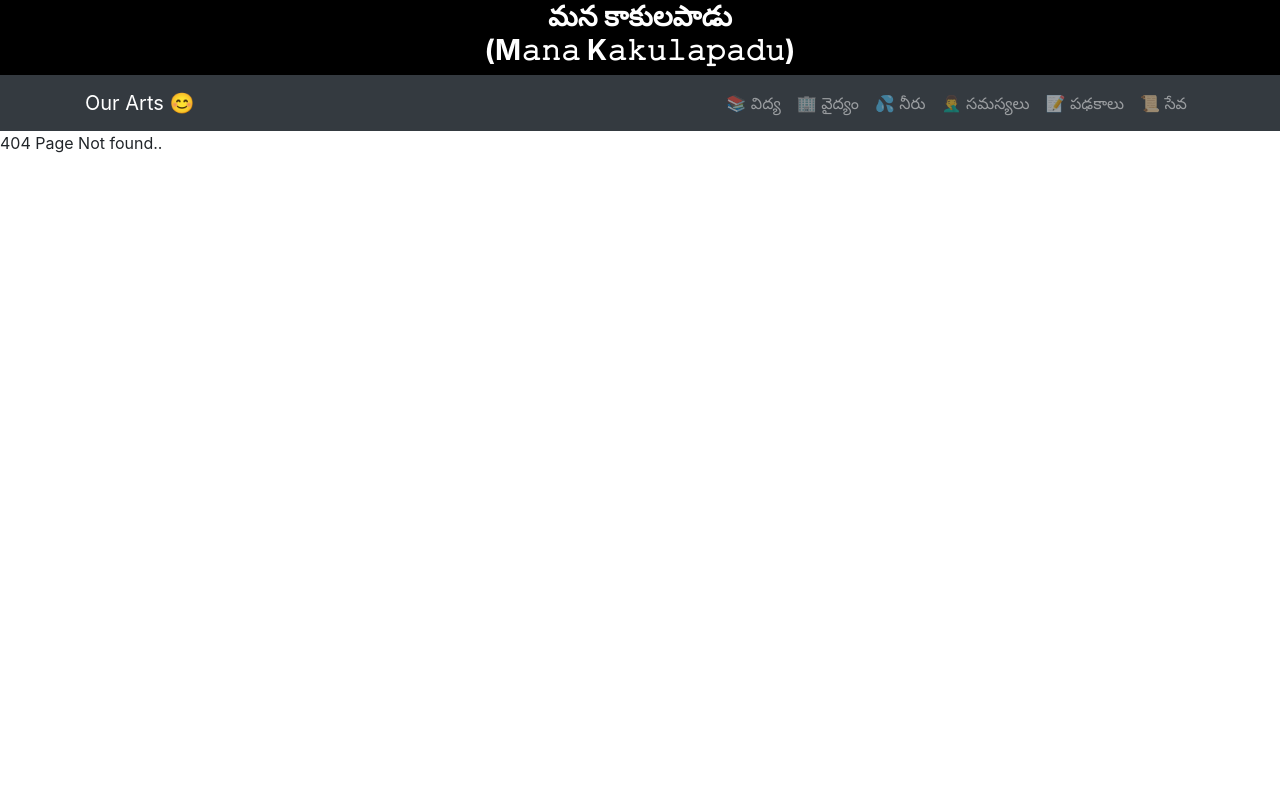
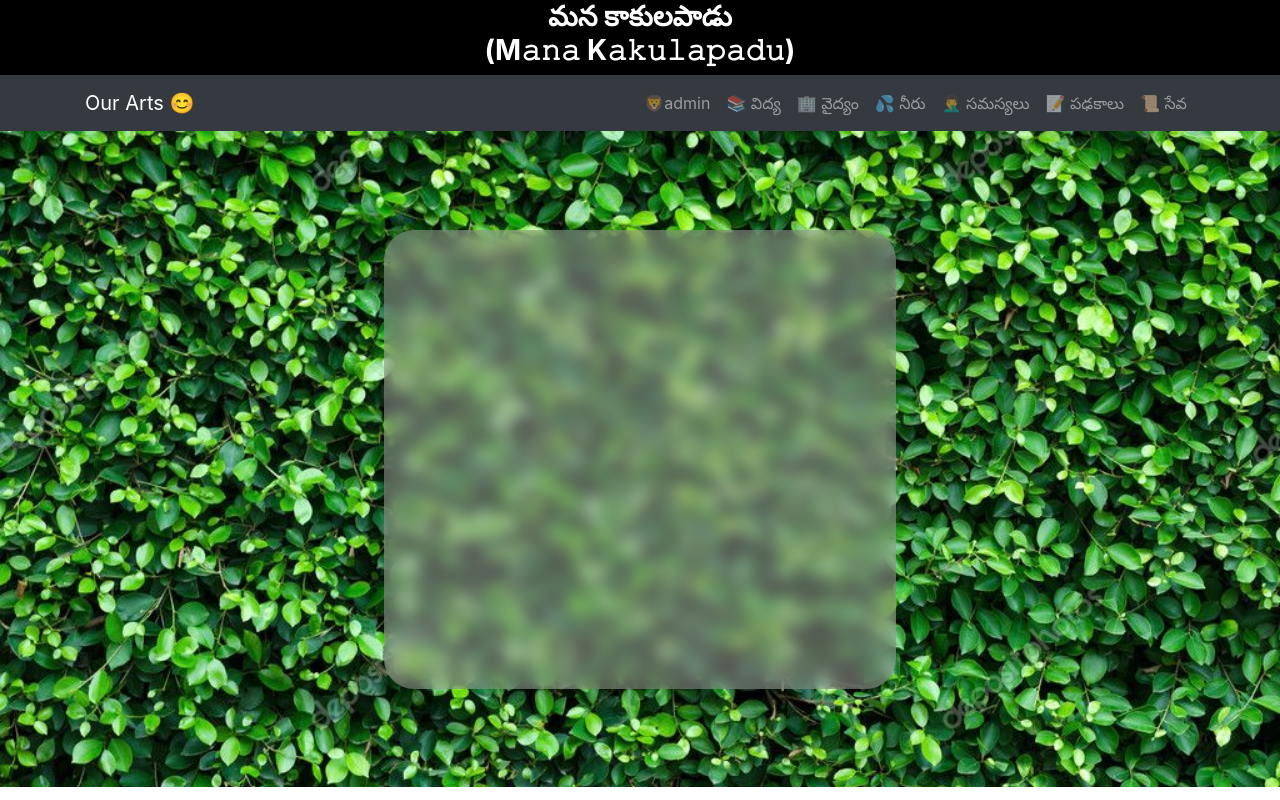
Before and after one commit to Deepak-thota007/manam, a React (Create React App) app: page /manam/admin in a window 1280 px wide. Before the commit this address had no page. Built offline with nearby package versions, Linux system fonts and the light colour scheme.

Commit message:
create admin page and make changes on it

```diff
--- a/package.json
+++ b/package.json
@@ -7,6 +7,7 @@
     "@testing-library/jest-dom": "^5.17.0",
     "@testing-library/react": "^13.4.0",
     "@testing-library/user-event": "^13.5.0",
+    "axios": "^1.6.7",
     "react": "^18.2.0",
     "react-dom": "^18.2.0",
     "react-router": "^6.22.1",
--- a/src/App.js
+++ b/src/App.js
@@ -11,6 +11,7 @@
 import Padhakalu from './components/Padhakalu'
 import Home from './components/Home'
 import Seva from './components/Seva'
+import Admin from './components/Admin'
 
 function App() {
   return (
@@ -18,6 +19,7 @@
     <Title/>
       <Routes>
       <Route path = '/manam' element = {<Home/>}/>
+      <Route path = '/manam/admin' element = {<Admin/>}/>
          <Route path = '/manam/base' element = {<Base/>}/>
         <Route path = '/manam/contact' element = {<Contact/>}/>
         <Route path = '/manam/about' element = {<About/>}/>
--- /dev/null
+++ b/src/components/Admin.jsx
@@ -0,0 +1,43 @@
+import React from 'react';
+
+
+const Admin = () => {
+
+
+    return (
+        <div className=''
+            style={{
+                margin: 0,
+                padding: 0,
+                backgroundImage: `url(${require('../images/login.jpg')})`,
+                backgroundSize: 'cover',
+                backgroundRepeat: 'no-repeat',
+                backgroundPosition: 'center',
+                height: '82vh',  // Ensure the container fills the viewport height
+                display: 'flex',
+                justifyContent: 'center',
+                alignItems: 'center',
+
+
+            }}>
+            <div
+                style={{
+                    display: 'flex',
+                    flexDirection: 'column',
+                    width: '40%',
+                    height: '70%',
+                    margin: '10%',
+                    boxSizing: 'border-box',
+                    overflow: 'auto',
+                    borderRadius: '30px',
+                    backgroundColor: 'rgba(161,159,159,0.5)',
+                    backdropFilter: 'blur(8px)',
+
+                }}>
+
+            </div>
+        </div>
+    );
+};
+
+export default Admin;
--- a/src/components/Contact.jsx
+++ b/src/components/Contact.jsx
@@ -44,7 +44,6 @@
         Each can:- 7 Rs (20 L)<br />
         Monthly:- 210 Rs (30 Swipes)
       </pre>
-      <PieChart/>
     </div>
   )
 }
--- a/src/components/Navbar.jsx
+++ b/src/components/Navbar.jsx
@@ -11,6 +11,9 @@
         </button>
         <div className="collapse navbar-collapse" id="navbarNav">
           <ul className="navbar-nav ml-auto">
+          <li className="nav-item">
+              <Link className="nav-link" to="/manam/admin">🦁admin</Link>
+            </li>
             <li className="nav-item">
               <Link className="nav-link" to="/manam/base">📚 విద్య</Link>
             </li>
--- /dev/null
+++ b/src/components/ServerPush.jsx
@@ -0,0 +1,47 @@
+import React, { useEffect, useState } from 'react';
+import axios from 'axios';
+
+const ServerPush = () => {
+  const [data, setData] = useState();
+  const [uname, setUname] = useState('');
+  const [surName, setSurName] = useState('');
+  const [finalData, setFinalData] = useState({ uname: '', surName: '' });
+
+  useEffect(() => {
+    axios.get('http://localhost:2000/sample')
+      .then((response) => setData(response.data))
+      .catch((error) => console.error('Error fetching data:', error));
+  }, []);
+
+  const handleAddData = async () => {
+    await axios.post('http://localhost:2000/sample', { uname, surName })
+      .then((response) => {
+        console.log('Data added successfully:', response.data);
+        setData(response.data);
+        setUname('');
+        setSurName('');
+      })
+      .catch((error) => {
+        console.error('Error adding data:', error);
+        // You may want to show an error message to the user here
+      });
+  };
+
+
+  return (
+    <div>
+      <h1>Fill the input boxes</h1>
+      <input type='text' placeholder='Username...' value={uname} onChange={(e) => setUname(e.target.value)} />
+      <input type='text' placeholder='Surname' value={surName} onChange={(e) => setSurName(e.target.value)} />
+      <button onClick={handleAddData}>ADD</button>
+      <div>
+        <h2>Data from server:</h2>
+        <pre>{JSON.stringify(data)}</pre>
+        <h2>Final data:</h2>
+        <pre>{JSON.stringify(finalData)}</pre>
+      </div>
+    </div>
+  );
+};
+
+export default ServerPush;
--- a/src/components/Seva.jsx
+++ b/src/components/Seva.jsx
@@ -1,5 +1,6 @@
 import React,{useState} from 'react'
 import sevajson from './Jsondata/seva.json'
+import ServerPush from './ServerPush';
 function Seva() {
   const [query, setQuery] = useState('');
   // Function to handle input change
@@ -51,6 +52,7 @@
           </tbody>
         </table>
       </div>
+      <ServerPush/>
     </div>
   )
 }
```
Also changed, not shown: src/components/Base.jsx (+4 -3 lines), src/components/cssFolder/admin.css (added, +12 -0 lines), src/images/login.jpg (added), 1 other file (tests, documents, lock files or other folders).
